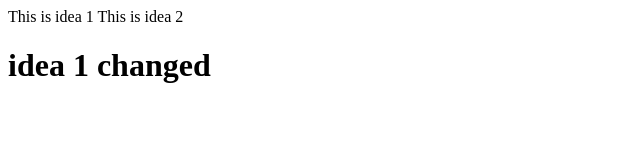
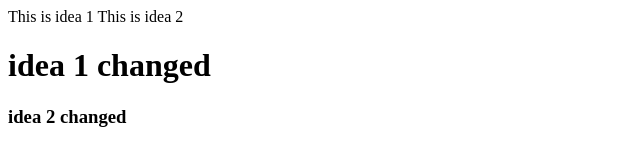
Before and after one commit to AshmithaNarmula/project-1, a plain HTML site: page index.html in a window 1280 px wide. Shown: the whole page, without its empty margins (0-640 px from the left). Drawn offline with Linux system fonts and the light colour scheme.

Commit message:
idea 2 changed

```diff
--- a/index.html
+++ b/index.html
@@ -9,6 +9,6 @@
     This is idea 1
     This is idea 2
     <h1>idea 1 changed</h1>
-
+     <h3>idea 2 changed</h3>
 </body>
 </html>
```
